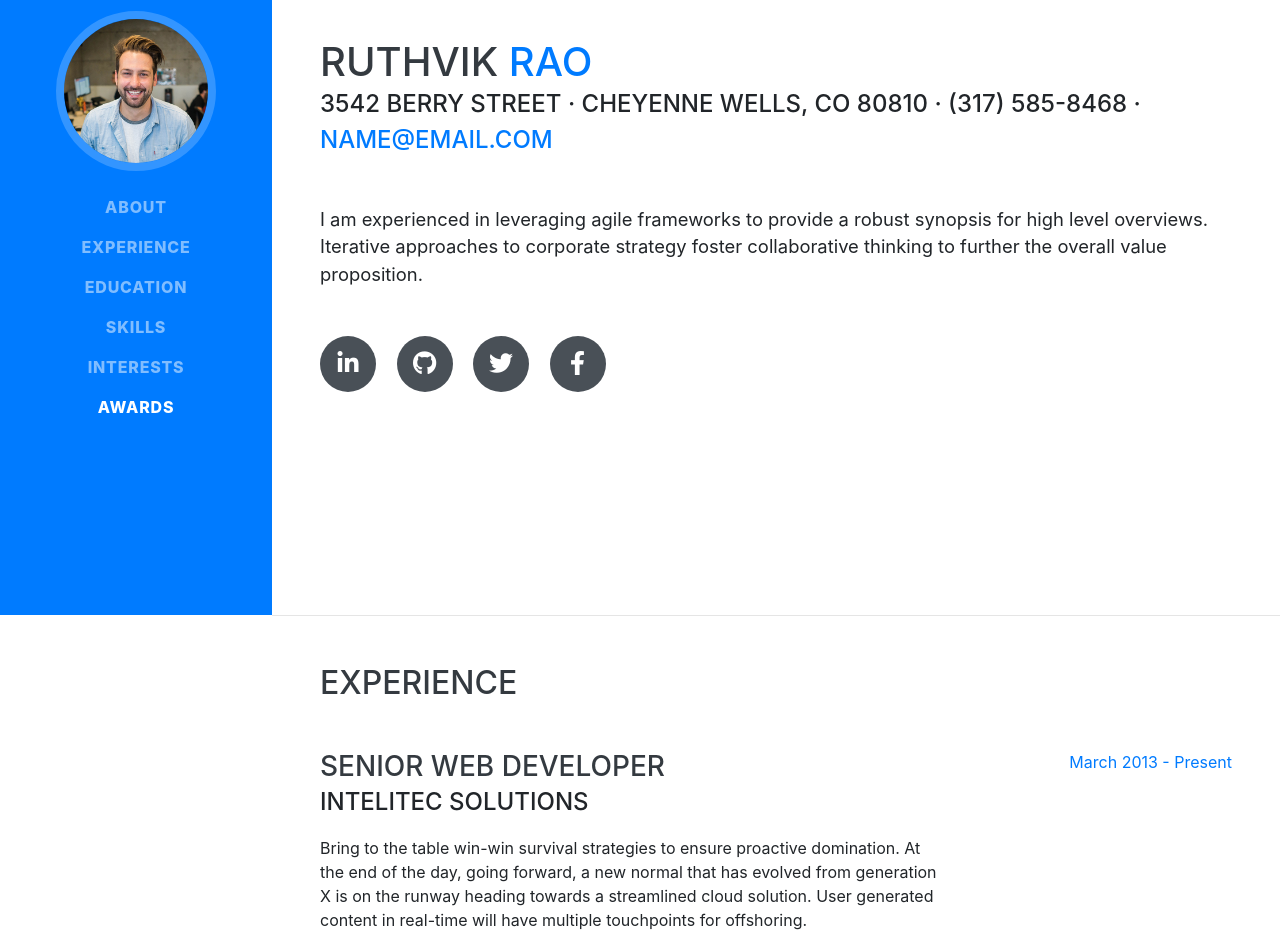
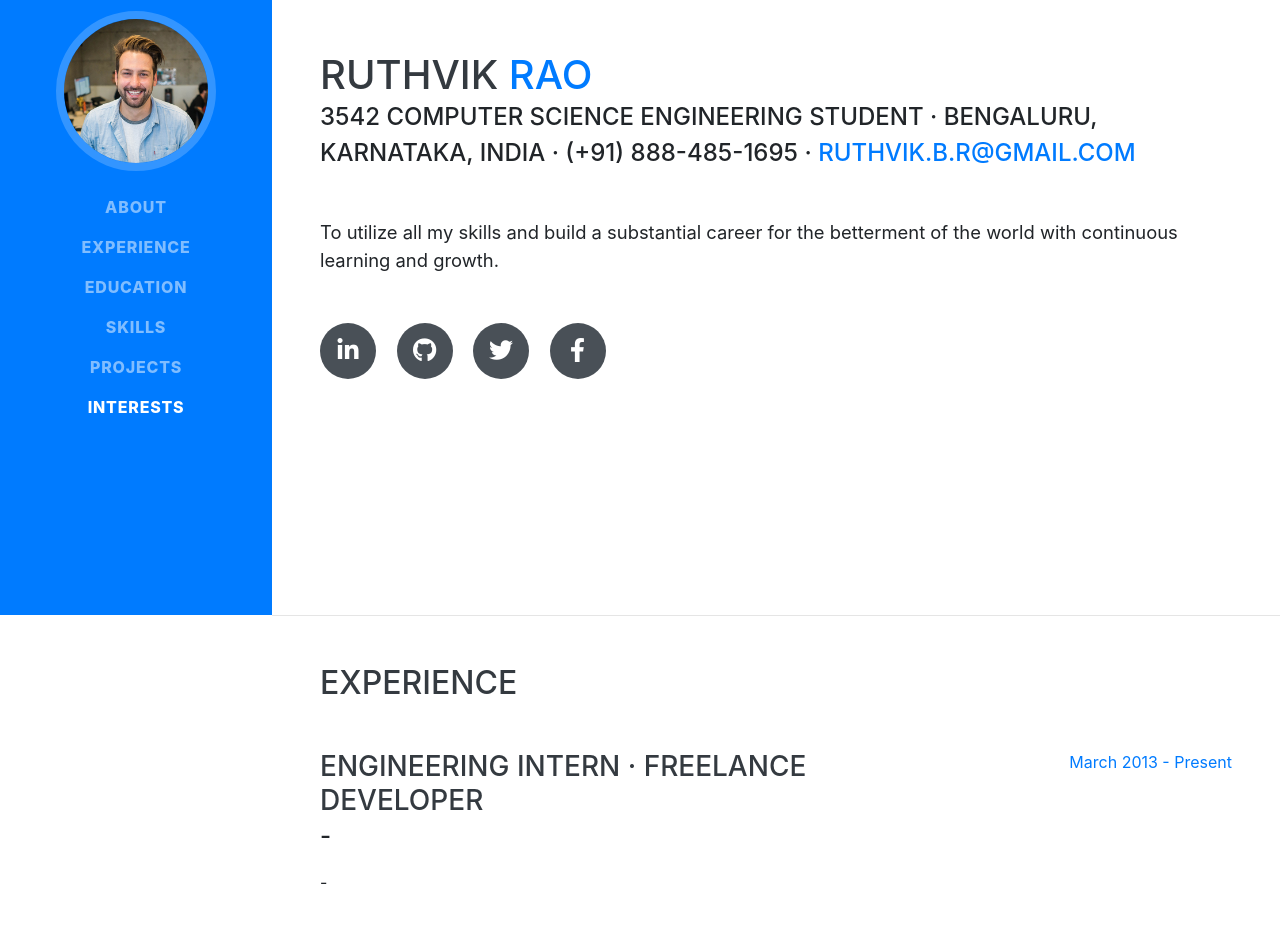
Before and after one commit to git-ruthvik/git-ruthvik.github.io, a website with bundled scripts: page index.html in a window 1280 px wide. Shown: the part 185-1136 px from the top of the page. Built offline with nearby package versions, Linux system fonts and the light colour scheme; a web font is replaced by a local one.

Commit message:
Update index.html

```diff
--- a/index.html
+++ b/index.html
@@ -48,12 +48,12 @@
         </li>
         <li class="nav-item">
           <a class="nav-link js-scroll-trigger" href="#skills">Skills</a>
+           <li class="nav-item">
+          <a class="nav-link js-scroll-trigger" href="#Projects">Projects</a>
+        </li>
         </li>
         <li class="nav-item">
           <a class="nav-link js-scroll-trigger" href="#interests">Interests</a>
-        </li>
-        <li class="nav-item">
-          <a class="nav-link js-scroll-trigger" href="#awards">Awards</a>
         </li>
       </ul>
     </div>
@@ -66,21 +66,21 @@
         <h1 class="mb-0">Ruthvik
           <span class="text-primary">Rao</span>
         </h1>
-        <div class="subheading mb-5">3542 Berry Street · Cheyenne Wells, CO 80810 · (317) 585-8468 ·
-          <a href="mailto:name@email.com">name@email.com</a>
+        <div class="subheading mb-5">3542 Computer Science Engineering Student · Bengaluru, Karnataka, India · (+91) 888-485-1695 ·
+          <a href="mailto:ruthivk.b.r@gmail.com">ruthvik.b.r@gmail.com</a>
         </div>
-        <p class="lead mb-5">I am experienced in leveraging agile frameworks to provide a robust synopsis for high level overviews. Iterative approaches to corporate strategy foster collaborative thinking to further the overall value proposition.</p>
+        <p class="lead mb-5">To utilize all my skills and build a substantial career for the betterment of the world with continuous learning and growth.</p>
         <div class="social-icons">
-          <a href="#">
+          <a href="www.linkedin.com/in/ruthvik-rao">
             <i class="fab fa-linkedin-in"></i>
           </a>
-          <a href="#">
+          <a href="https://github.com/git-ruthvik">
             <i class="fab fa-github"></i>
           </a>
-          <a href="#">
+          <a href="https://twitter.com/RuthvikRao1">
             <i class="fab fa-twitter"></i>
           </a>
-          <a href="#">
+          <a href="https://www.facebook.com/ruthvik.b.r">
             <i class="fab fa-facebook-f"></i>
           </a>
         </div>
@@ -95,9 +95,9 @@
 
         <div class="resume-item d-flex flex-column flex-md-row justify-content-between mb-5">
           <div class="resume-content">
-            <h3 class="mb-0">Senior Web Developer</h3>
-            <div class="subheading mb-3">Intelitec Solutions</div>
-            <p>Bring to the table win-win survival strategies to ensure proactive domination. At the end of the day, going forward, a new normal that has evolved from generation X is on the runway heading towards a streamlined cloud solution. User generated content in real-time will have multiple touchpoints for offshoring.</p>
+            <h3 class="mb-0">Engineering Intern · Freelance Developer </h3>
+            <div class="subheading mb-3">-</div>
+            <p>-</p>
           </div>
           <div class="resume-date text-md-right">
             <span class="text-primary">March 2013 - Present</span>
```
